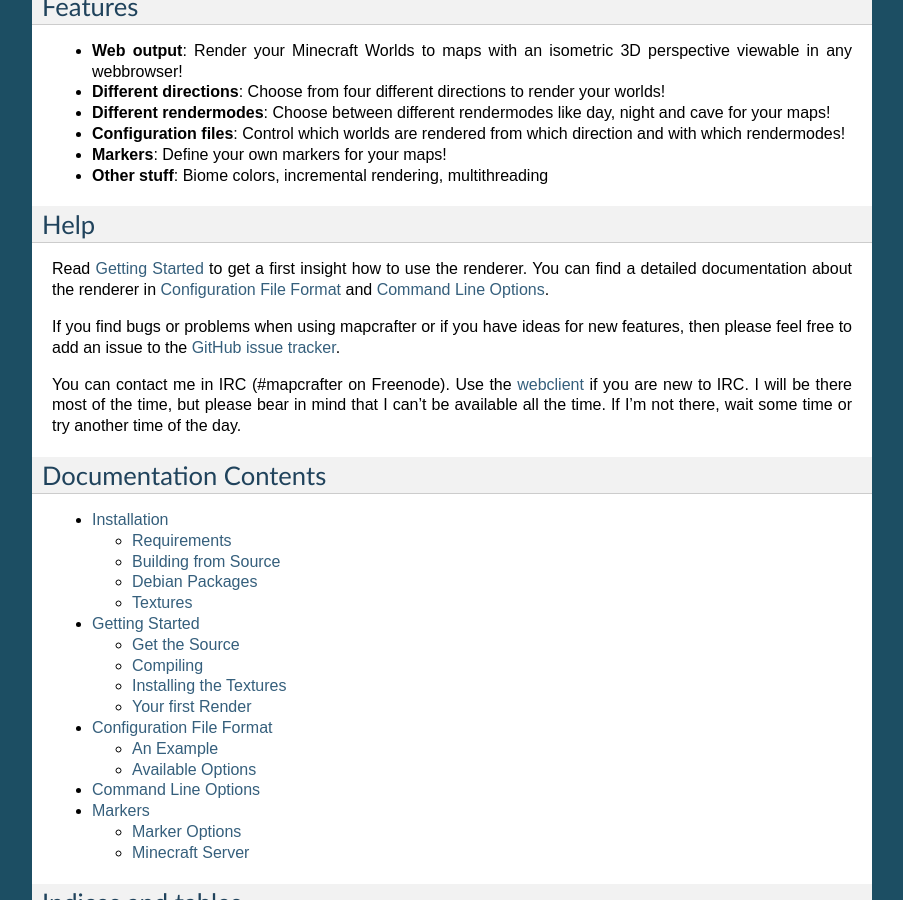
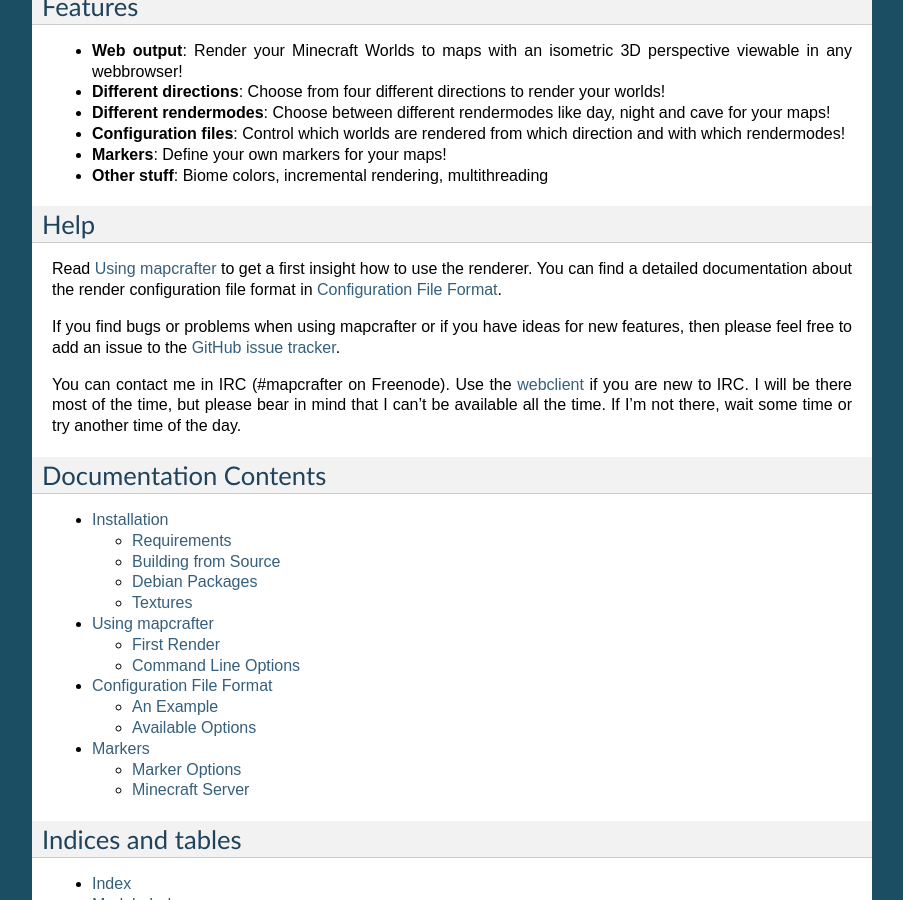
Before and after one commit to mapcrafter/mapcrafter, a Sphinx documentation site: the page built from docs/index.rst, in a window 1280 px wide and 900 px high, scrolled down 870 px. Shown: the whole window, without its empty margins (198-1101 px from the left). Built offline with Sphinx 7.4.7, drawn with Linux system fonts in a browser that asks for light colours.

Commit message:
Some more docs, mostly for using mapcrafter section.

```diff
--- a/docs/index.rst
+++ b/docs/index.rst
@@ -42,9 +42,9 @@
 Help
 ====
 
-Read :doc:`getting_started` to get a first insight how to use the renderer.
-You can find a detailed documentation about the renderer in
-:doc:`configuration` and :doc:`commandline`.
+Read :doc:`using_mapcrafter` to get a first insight how to use the renderer.
+You can find a detailed documentation about the render configuration file
+format in :doc:`configuration`.
 
 If you find bugs or problems when using mapcrafter or if you have ideas for new
 features, then please feel free to add an issue to the `GitHub issue tracker
@@ -63,9 +63,8 @@
    :maxdepth: 2
 
    installation
-   getting_started
+   using_mapcrafter
    configuration
-   commandline
    markers
 
 Indices and tables
```
Also changed, not shown: docs/using_mapcrafter.rst (added, +100 -0 lines).
